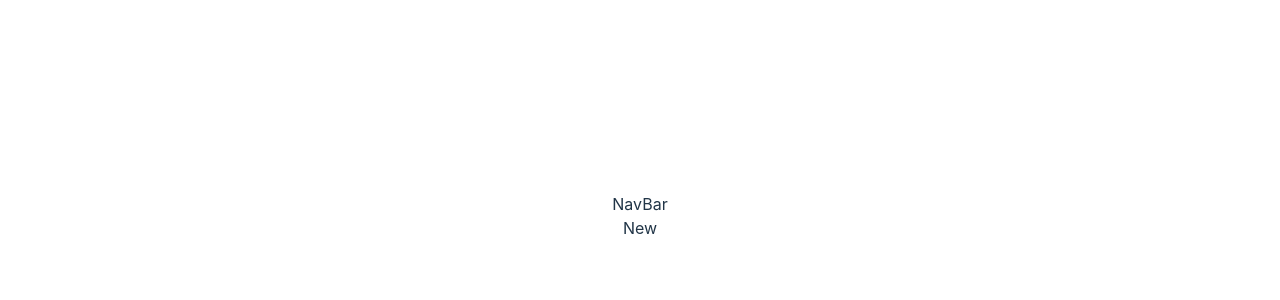
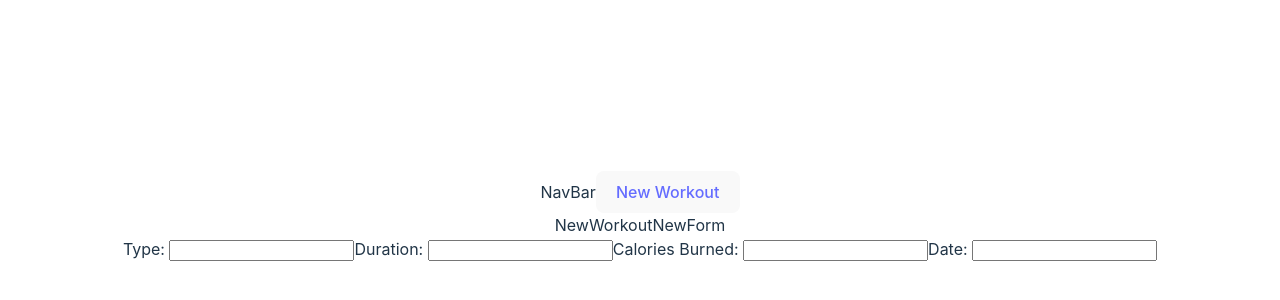
Before and after one commit to AbrahamZambranoTablante/fitness-tracker-frontend, a React (Vite) app: page /workouts/new in a window 1280 px wide. Shown: the part 184-484 px from the top of the page. Built offline with nearby package versions, Linux system fonts and the light colour scheme.

Commit message:
workoutNewForm -> 1. added a button in navbar to go to new view 2. created form for adding a new workout

```diff
--- a/src/Components/NavBar.jsx
+++ b/src/Components/NavBar.jsx
@@ -1,8 +1,12 @@
 import React from 'react'
+import { Link } from 'react-router-dom'
 
 const NavBar = () => {
   return (
-    <div>NavBar</div>
+    <>
+      NavBar
+      <button className=""><Link to="/workouts/new">New Workout</Link></button>
+    </>
   )
 }
 
--- a/src/Components/WorkoutNewForm.jsx
+++ b/src/Components/WorkoutNewForm.jsx
@@ -1,8 +1,23 @@
-import React from 'react'
+import React, { useState } from 'react'
 
 const WorkoutNewForm = () => {
+
+  const [workout, setWorkout] = useState({})
+
   return (
-    <div>WorkoutNewForm</div>
+    <>
+      WorkoutNewForm
+      <form className="">
+        <label htmlFor="" className="">Type: </label>
+        <input id="type" type="text" value={WorkoutNewForm.type} required/>
+        <label htmlFor="" className="">Duration: </label>
+        <input id="duration" type="number" value={workout.durationInMinutes} required/>
+        <label htmlFor="" className="">Calories Burned: </label>
+        <input id="caloriesBurned" type="number" value={workout.caloriesBurned} required/>
+        <label htmlFor="" className="">Date: </label>
+        <input id="date" type="text" value={workout.date} required/>
+      </form>
+    </>
   )
 }
 
--- a/src/Pages/New.jsx
+++ b/src/Pages/New.jsx
@@ -1,8 +1,12 @@
 import React from 'react'
+import WorkoutNewForm from '../Components/WorkoutNewForm'
 
 const New = () => {
   return (
-    <div>New</div>
+    <>
+      New
+      <WorkoutNewForm />
+    </>
   )
 }
 
```
